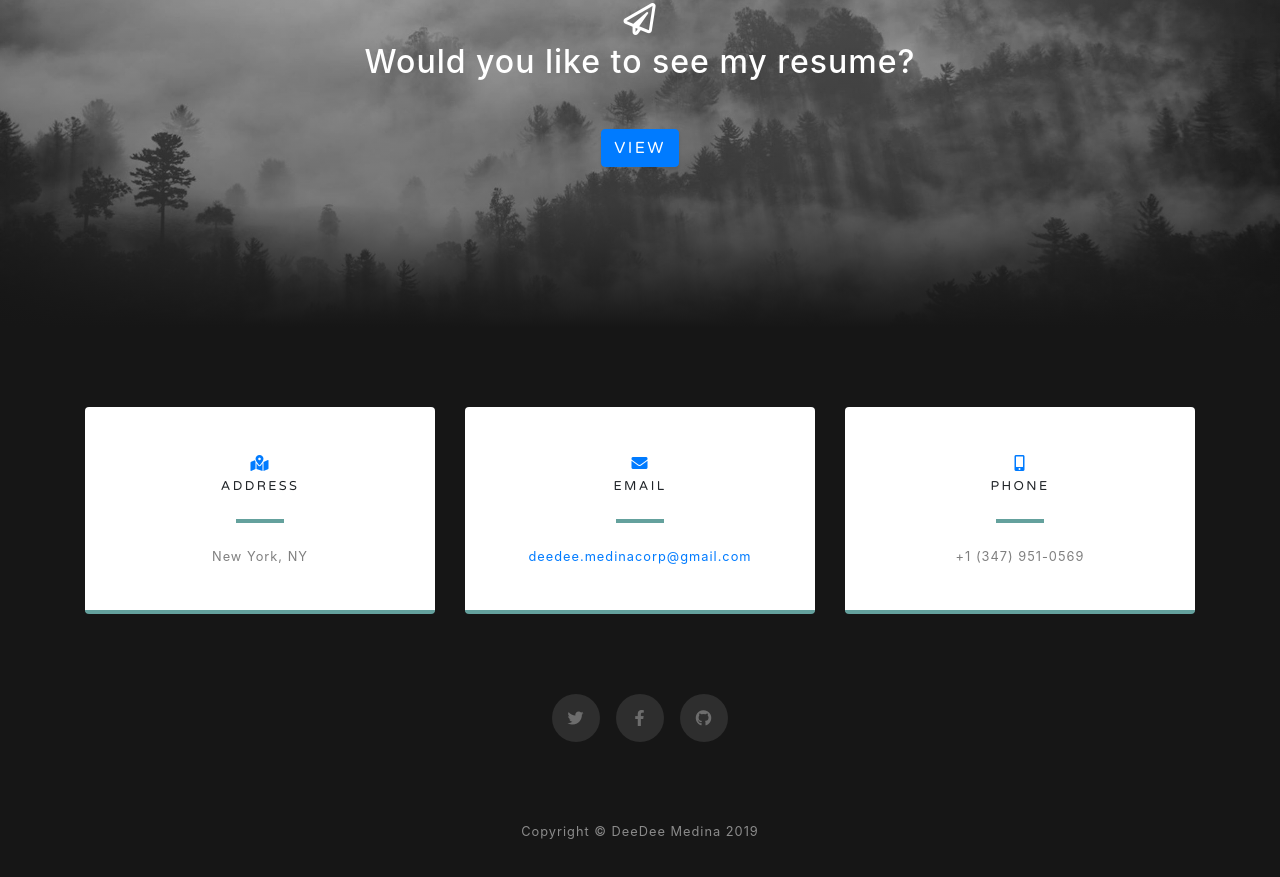
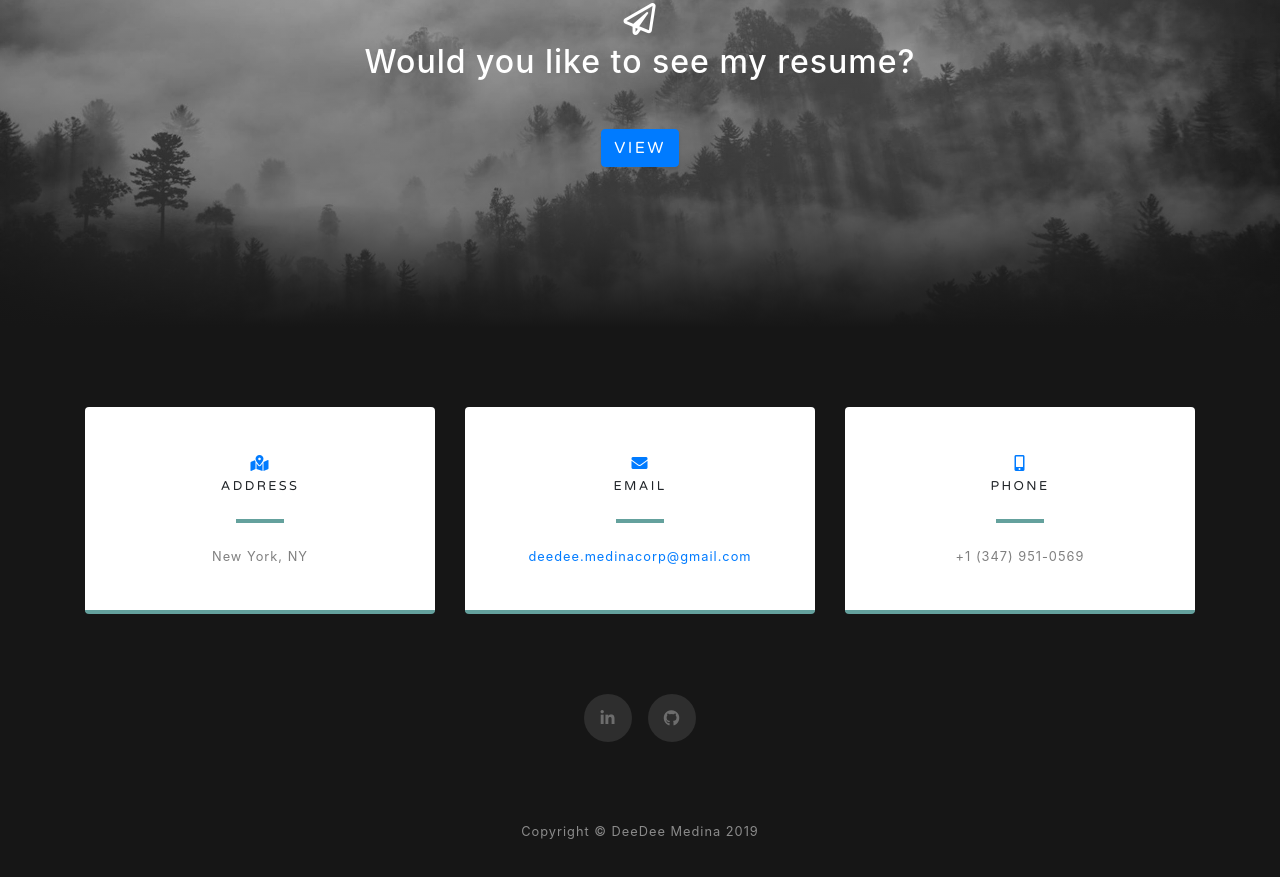
Before and after one commit to deedeemedina/Portfolio, a website with bundled scripts: page index.html in a window 1280 px wide. Shown: the part 3746-4623 px from the top of the page. Built offline with nearby package versions, Linux system fonts and the light colour scheme.

Commit message:
linked in added

```diff
--- a/index.html
+++ b/index.html
@@ -210,11 +210,8 @@
       </div>
 
       <div class="social d-flex justify-content-center">
-        <a href="#" class="mx-2">
-          <i class="fab fa-twitter"></i>
-        </a>
-        <a href="#" class="mx-2">
-          <i class="fab fa-facebook-f"></i>
+        <a href="https://www.linkedin.com/in/deedee-medina-914965123/" class="mx-2">
+          <i class="fab fa-linkedin-in"></i>
         </a>
         <a href="https://github.com/deedeemedina" class="mx-2">
           <i class="fab fa-github"></i>
```
